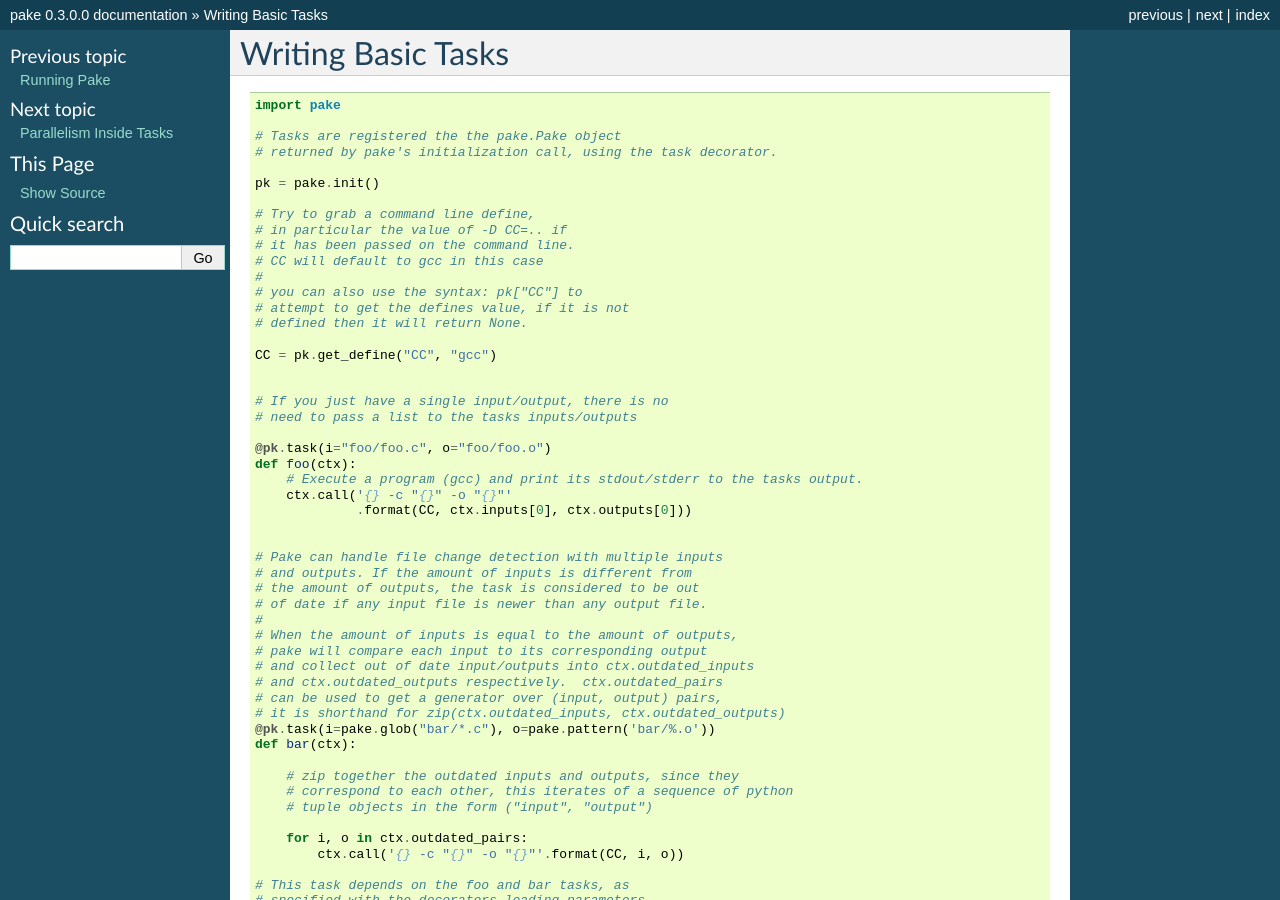
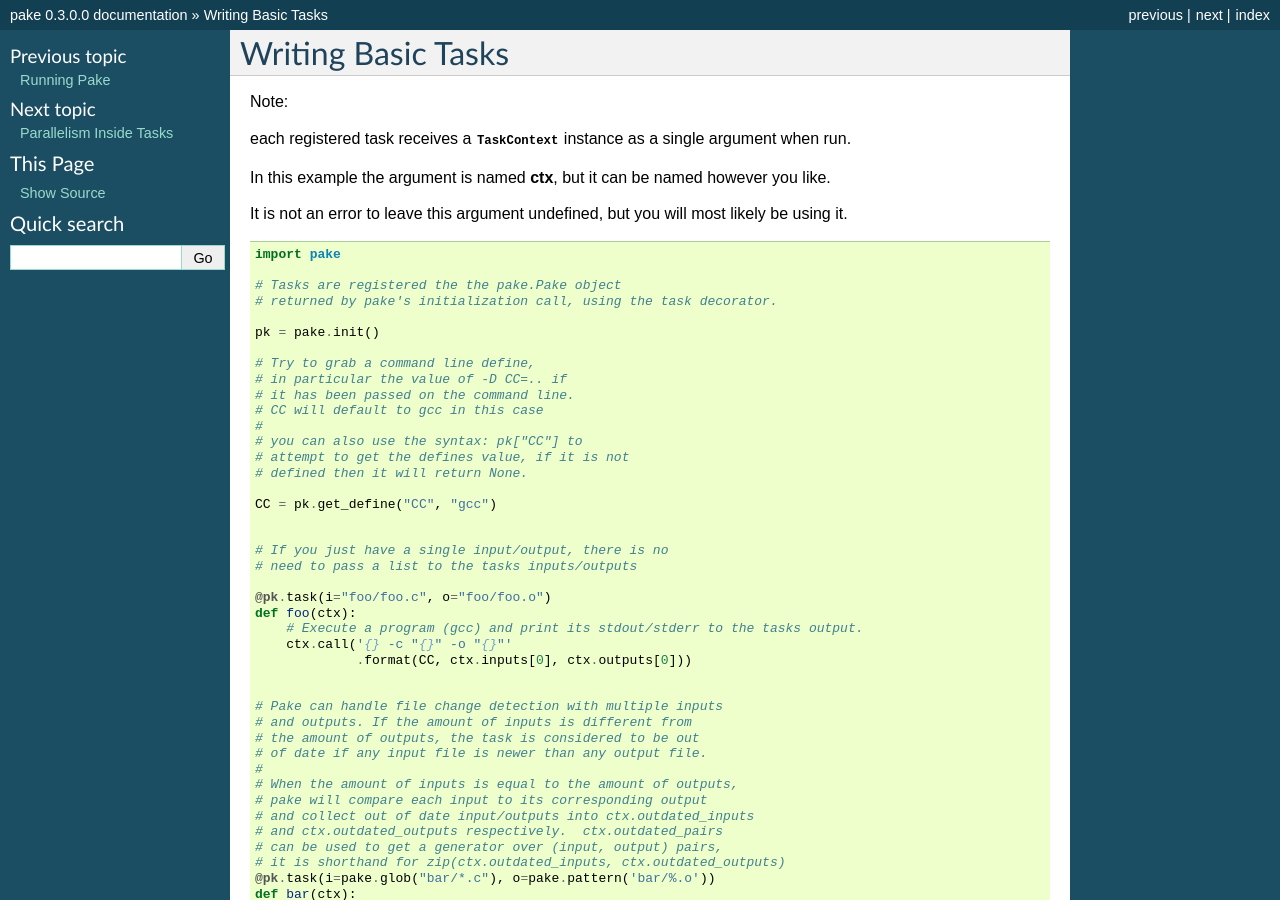
Before and after one commit to Teriks/pake, a Sphinx documentation site: the page built from docs/source/basictasks.rst, in a window 1280 px wide and 900 px high. Built offline with Sphinx 7.4.7, drawn with Linux system fonts in a browser that asks for light colours.

Commit message:
Documentation amendments

```diff
--- a/docs/source/basictasks.rst
+++ b/docs/source/basictasks.rst
@@ -1,5 +1,15 @@
 Writing Basic Tasks
 ===================
+
+
+Note:
+
+each registered task receives a :py:class:`TaskContext` instance as a single argument when run.
+
+In this example the argument is named **ctx**, but it can be named however you like.
+
+It is not an error to leave this argument undefined, but you will most likely be using it.
+
 
 .. code-block:: python
 
```
